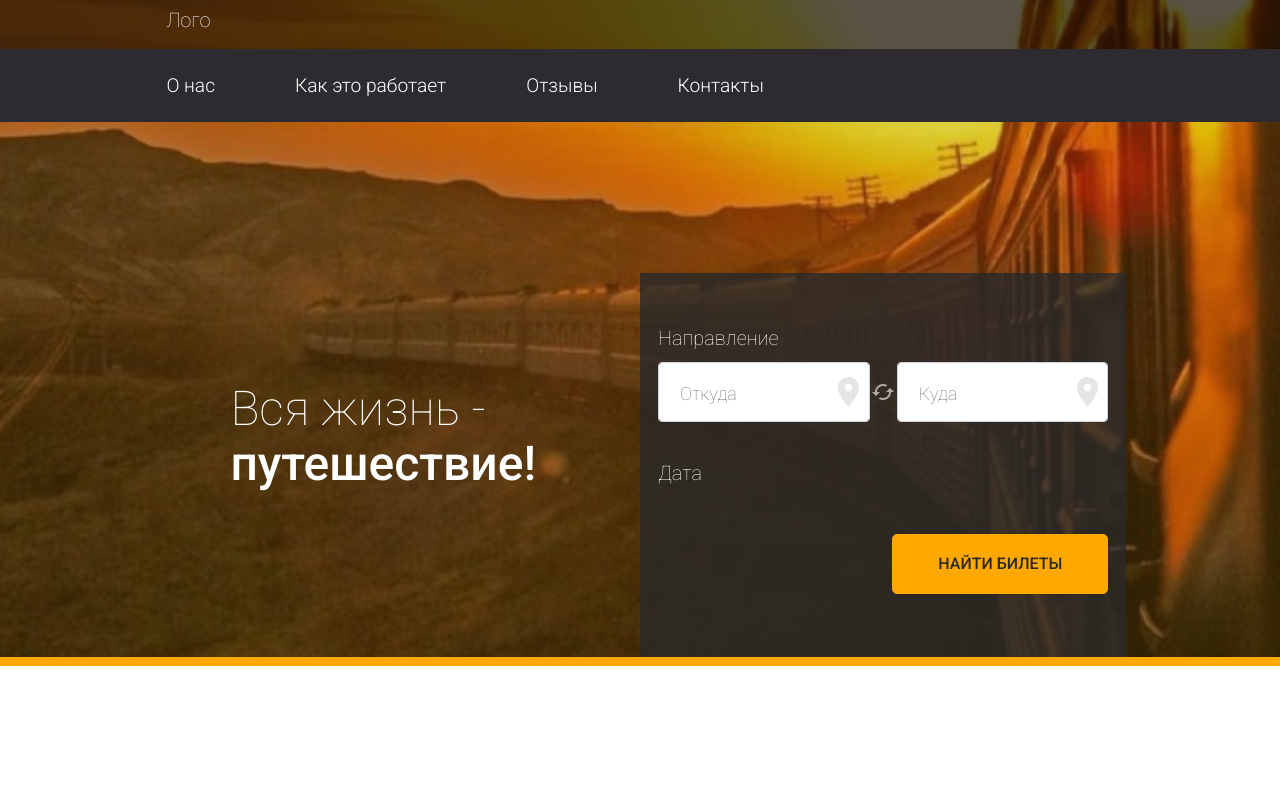
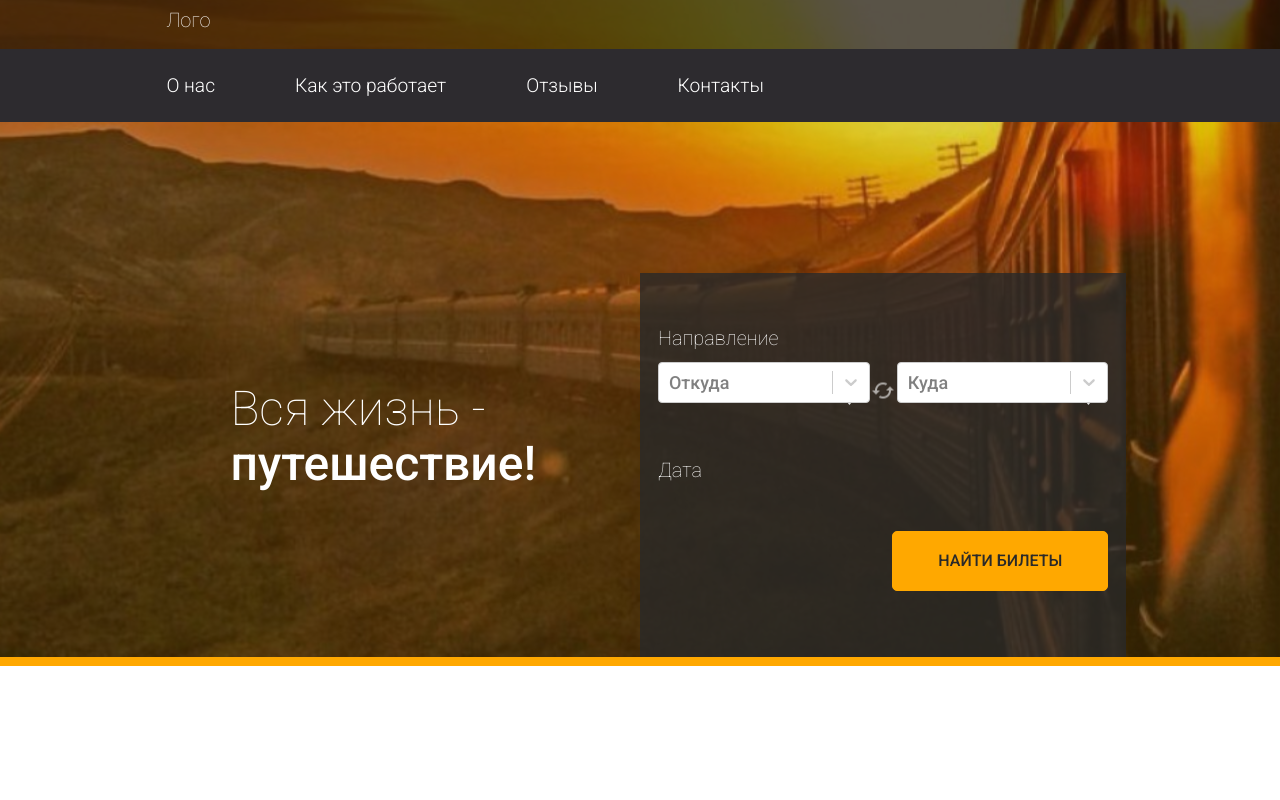
Before and after one commit to ana-goldman/book-the-train-app, a React (Create React App) app: page / in a window 1280 px wide. Shown: the top 800 px of the page. Built offline with nearby package versions, Linux system fonts and the light colour scheme.

Commit message:
place search react component

```diff
--- a/package.json
+++ b/package.json
@@ -20,6 +20,7 @@
     "react-router-dom": "^6.2.1",
     "react-router-hash-link": "^2.4.3",
     "react-scripts": "5.0.0",
+    "react-select": "^5.2.2",
     "redux": "^4.1.2",
     "styled-components": "^5.3.3",
     "web-vitals": "^2.1.3"
--- a/src/components/SearchFormBooking.jsx
+++ b/src/components/SearchFormBooking.jsx
@@ -3,24 +3,12 @@ import BasicDatePicker from './BasicDatePicker';
 import { useEffect, useState } from 'react';
 import { useSelector, useDispatch } from "react-redux";
 import { fetchCities } from "../redux/searchSlice";
+import SearchItem from './SearchItem';
 
 export default function SearchFormBooking() {
   const dispatch = useDispatch();
   const { cities } = useSelector((store) => store.searchSlice);
-  const [from, setFrom] = useState('');
-  const [to, setTo] = useState('');
-
-  useEffect(() => {
-    if (from) {
-      dispatch(fetchCities(`${process.env.REACT_APP_BASE_URL}routes/cities?name=${from}`));
-    }
-  }, [dispatch, from]);
-
-  useEffect(() => {
-    if (to) {
-      dispatch(fetchCities(`${process.env.REACT_APP_BASE_URL}routes/cities?name=${to}`));
-    }
-  }, [dispatch, to]);
+  const [collabs, setCollabs] = useState("");
 
   return (
     <form data-id="search-form-booking">
@@ -28,17 +16,19 @@ export default function SearchFormBooking() {
         <div className="search-form-booking__item">
           <label className="search__item-name">Направление</label>
           <div className="search-form__place-group d-flex justify-content-between">
-            <input className="form-control search-form-place"
+            <SearchItem setCollabs={setCollabs} placeholder={'Откуда'}/>
+            {/* <input className="form-control search-form-place"
                  value={from}
                  onChange={e => setFrom(e.target.value)}
                  placeholder="Откуда"/>
-            {cities && <ul className="search-form__tooltip">{cities.map(o => <li key={o._id} onClick={() => console.log(o.name)}>{o.name}</li>)}</ul>}
+            {cities && <ul className="search-form__tooltip">{cities.map(o => <li key={o._id} onClick={() => console.log(o.name)}>{o.name}</li>)}</ul>} */}
             <img src={cached} alt="round"/>
-            <input className="form-control search-form-place"
+            <SearchItem setCollabs={setCollabs} placeholder={'Куда'}/>
+            {/* <input className="form-control search-form-place"
                  value={to}
                  onChange={e => setTo(e.target.value)}
                  placeholder="Куда"/>
-            {cities && <ul className="search-form__tooltip" style={{right: '0'}}>{cities.map(o => <li key={o._id}>{o.name}</li>)}</ul>}
+            {cities && <ul className="search-form__tooltip" style={{right: '0'}}>{cities.map(o => <li key={o._id}>{o.name}</li>)}</ul>} */}
           </div>
         </div>
         <div className="search-form-booking__item">
--- a/src/components/SearchFormHome.jsx
+++ b/src/components/SearchFormHome.jsx
@@ -4,29 +4,16 @@ import { useEffect, useState } from 'react';
 import { useSelector, useDispatch } from "react-redux";
 import { useNavigate } from 'react-router-dom';
 import { fetchCities } from "../redux/searchSlice";
+import SearchItem from './SearchItem';
 
 export default function SearchFormHome() {
   const dispatch = useDispatch();
   const navigate = useNavigate();
   const { cities } = useSelector((store) => store.searchSlice);
-  const [from, setFrom] = useState('');
-  const [to, setTo] = useState('');
-
-  useEffect(() => {
-    if (from) {
-      dispatch(fetchCities(`${process.env.REACT_APP_BASE_URL}routes/cities?name=${from}`));
-    }
-  }, [dispatch, from]);
-
-  useEffect(() => {
-    if (to) {
-      dispatch(fetchCities(`${process.env.REACT_APP_BASE_URL}routes/cities?name=${to}`));
-    }
-  }, [dispatch, to]);
+  const [collabs, setCollabs] = useState("");
 
   const handleSubmit = (e) => {
     e.preventDefault();
-    console.log(from, to);
 
     navigate('/booking');
   }
@@ -36,18 +23,9 @@ export default function SearchFormHome() {
       <div>
         <label className="search__item-name">Направление</label>
         <div className="search-form__place-group d-flex justify-content-between">
-          <input className="form-control search-form-place"
-                 value={from}
-                 onChange={e => setFrom(e.target.value)}
-                 placeholder="Откуда"
-                 />
-          {cities && <ul className="search-form__tooltip">{cities.map(o => <li key={o._id} onClick={(e) => setFrom(e.target.value)}>{o.name}</li>)}</ul>}
+          <SearchItem setCollabs={setCollabs} placeholder={'Откуда'}/>
           <img src={cached} alt="round"/>
-          <input className="form-control search-form-place"
-                 value={to}
-                 onChange={e => setTo(e.target.value)}
-                 placeholder="Куда"/>
-          {cities && <ul className="search-form__tooltip" style={{right: '0'}}>{cities.map(o => <li key={o._id}>{o.name}</li>)}</ul>}
+          <SearchItem setCollabs={setCollabs} placeholder={'Куда'}/>
         </div>
       </div>
       <div>
--- /dev/null
+++ b/src/components/SearchItem.jsx
@@ -0,0 +1,34 @@
+import { useState } from "react";
+import AsyncSelect from "react-select/async";
+import makeAnimated from "react-select/animated";
+
+const SearchItem = ({ setCollabs, placeholder }) => {
+  const [query, setQuery] = useState("");
+
+  const animatedComponents = makeAnimated();
+
+  const loadOptions = async () => {
+    if (query) {
+      return await fetch(`https://fe-diplom.herokuapp.com/routes/cities?name=${query}`)
+      .then( response => response.json())
+    }
+  };
+
+  return (
+    <>
+      <AsyncSelect
+        placeholder={placeholder}
+        cacheOptions
+        components={animatedComponents}
+        getOptionLabel={(data) => data.name}
+        getOptionValue={(data) => data._id}
+        loadOptions={loadOptions}
+        onInputChange={(value) => setQuery(value)}
+        onChange={(value) => setCollabs(value)}
+        className="search-form-place place-form"
+      />
+    </>
+  );
+};
+
+export default SearchItem;
--- a/src/index.css
+++ b/src/index.css
@@ -107,27 +107,57 @@ form[data-id*="search-form-booking" i] .btn-submit {
   border-radius: 5px;
 }
 
-form[data-id*="search-form-main" i] .search-form__place-group input,
-form[data-id*="search-form-booking" i] .search-form__place-group input {
-  width: 47%;
-  height: 60px;
-
-  font-weight: 100;
-  font-size: 18px;
-  color: #292929;
-  padding: 17px 38px 13px 21px;
-}
-
 .search-form-place {
   background-image: url(../src/images/location.svg);
   background-repeat: no-repeat;
   background-position: 95%;
 }
 
+.search-form-place .css-1hb7zxy-IndicatorsContainer {
+  display: none;
+}
+
+.search-form-place .css-319lph-ValueContainer,
+.search-form-place .css-6j8wv5-Input {
+  padding: 0;
+  margin: 0;
+  height: 57px;
+}
+
+.search-form-place .css-319lph-ValueContainer {
+  padding: 0 38px 0 21px;
+  background-image: url(../src/images/location.svg);
+  background-repeat: no-repeat;
+  background-position: 95%;
+}
+
+.place-form {
+  display: block;
+  width: 47%;
+  height: 57px;
+  font-size: 18px;
+  font-weight: 400;
+  line-height: 1.5;
+  color: #292929;
+  border-radius: 3px;
+}
+
 .search-form__place-group,
 .search-form__date-group {
   margin: 1vh 0 2.9vw;
   position: relative;
+}
+
+#react-select-3-listbox {
+  z-index: 50;
+  font-feature-settings: "smcp";
+  font-variant: small-caps;
+  background-color: #F5F4F6;
+  box-shadow: 0px 4px 4px rgba(0, 0, 0, 0.25);
+  border-radius: 3px;
+  font-size: 18px;
+  line-height: 21px;
+  padding: 14px 28px;
 }
 
 .search-form__date-group .fiirft{
--- a/src/redux/searchSlice.js
+++ b/src/redux/searchSlice.js
@@ -2,6 +2,8 @@ import { createSlice, createAsyncThunk } from "@reduxjs/toolkit";
 
 const initialState = {
   cities: '',
+  cityFrom: '',
+  cityTo: '',
   status: 'idle'
 };
 
```
Also changed, not shown: 1 other file (tests, documents, lock files or other folders).
